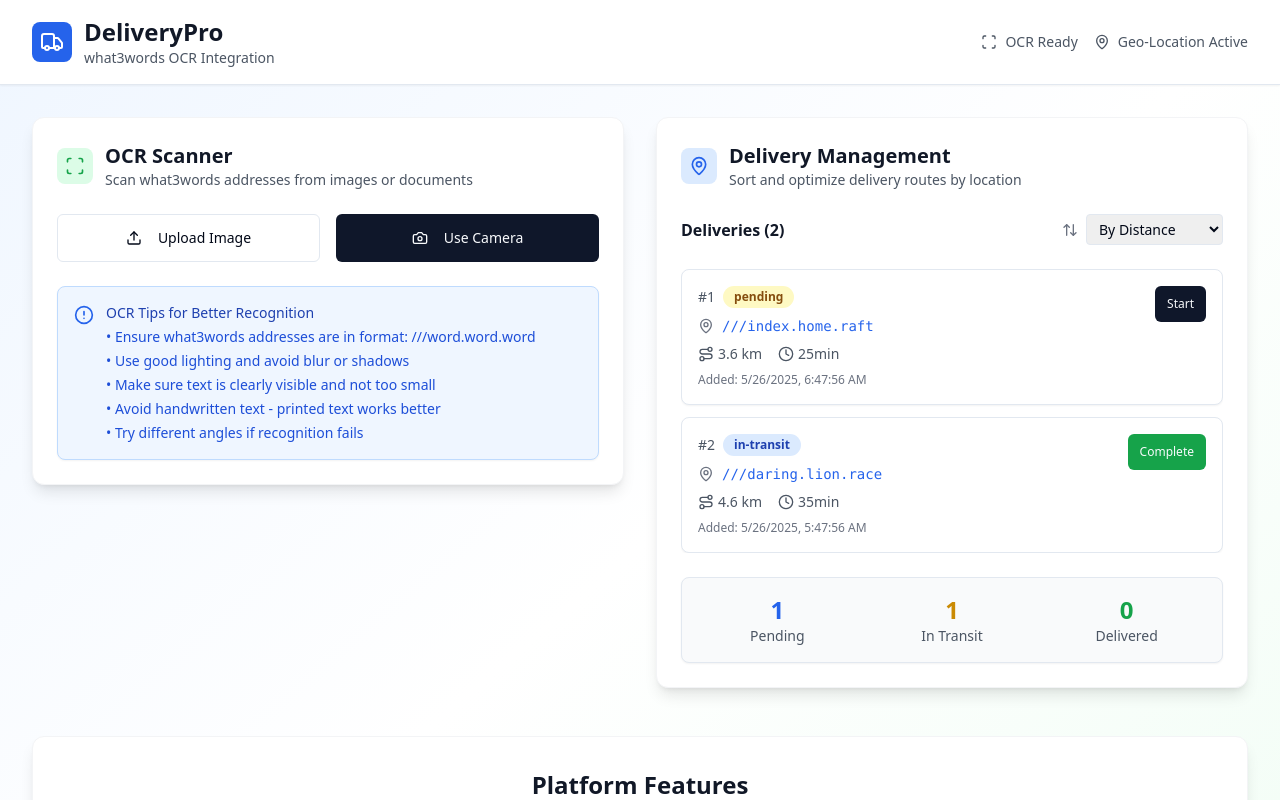
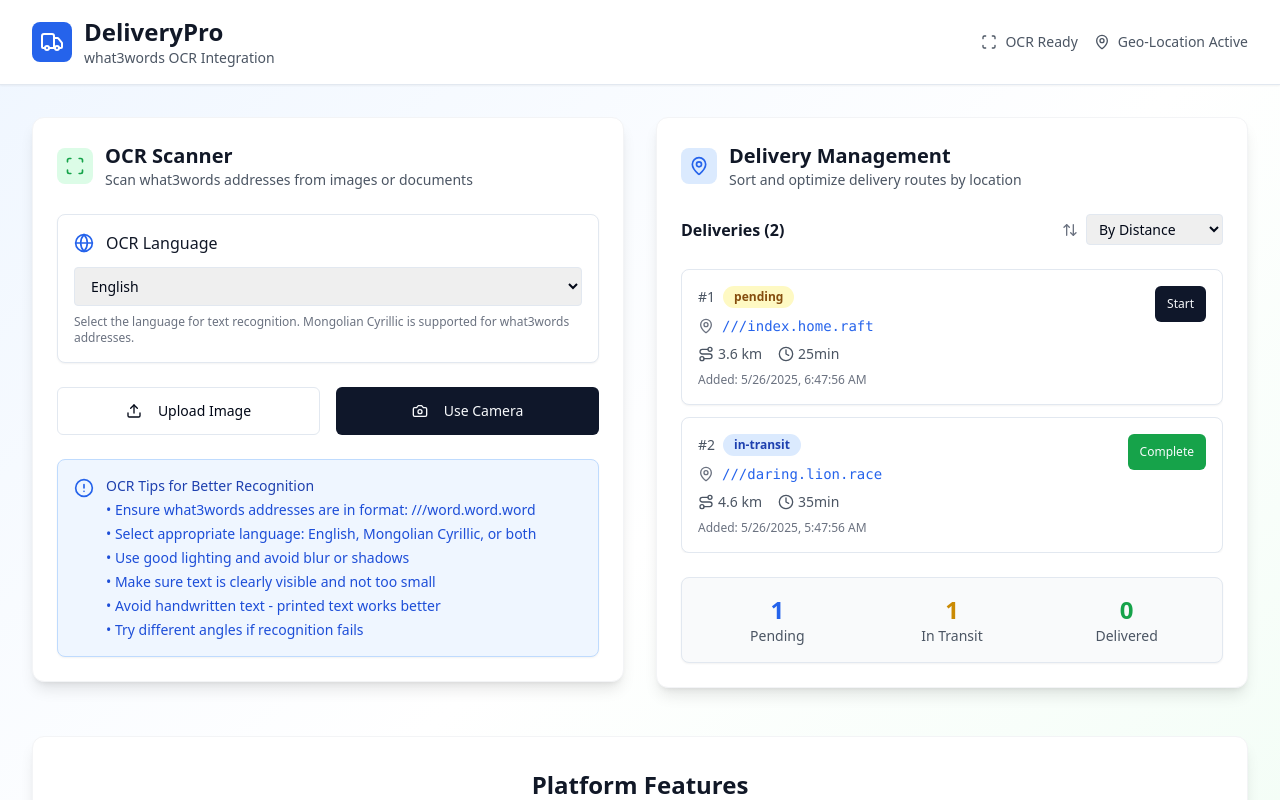
Before and after one commit to optidazi/address-atlas-locate, a React (Vite) app: page / in a window 1280 px wide. Shown: the top 800 px of the page. Built offline with nearby package versions, Linux system fonts and the light colour scheme.

Commit message:
Add Mongolian Cyrillic support to OCR
Update Tesseract.js configuration to include Mongolian Cyrillic language for improved OCR accuracy.

```diff
--- a/src/components/OCRScanner.tsx
+++ b/src/components/OCRScanner.tsx
@@ -1,5 +1,5 @@
 import React, { useState, useRef, useCallback } from 'react';
-import { Camera, Upload, Scan, CheckCircle, AlertCircle, Info } from 'lucide-react';
+import { Camera, Upload, Scan, CheckCircle, AlertCircle, Info, Globe } from 'lucide-react';
 import { Button } from '@/components/ui/button';
 import { Card } from '@/components/ui/card';
 import { toast } from 'sonner';
@@ -20,7 +20,15 @@ const OCRScanner = () => {
   const [previewImage, setPreviewImage] = useState<string | null>(null);
   const [ocrProgress, setOcrProgress] = useState(0);
   const [extractedText, setExtractedText] = useState<string>('');
+  const [selectedLanguage, setSelectedLanguage] = useState<string>('eng');
   const fileInputRef = useRef<HTMLInputElement>(null);
+
+  // Language options for OCR
+  const languageOptions = [
+    { code: 'eng', name: 'English' },
+    { code: 'mon', name: 'Mongolian Cyrillic' },
+    { code: 'eng+mon', name: 'English + Mongolian' },
+  ];
 
   // Extract what3words addresses from text using multiple regex patterns
   const extractWhat3Words = (text: string): string[] => {
@@ -76,12 +84,13 @@ const OCRScanner = () => {
            { lat: 51.5074 + (Math.random() - 0.5) * 0.1, lng: -0.1278 + (Math.random() - 0.5) * 0.1 };
   };
 
-  // Real OCR processing function
+  // Updated OCR processing function with language support
   const processOCR = useCallback(async (imageData: string): Promise<ScanResult> => {
     return new Promise((resolve, reject) => {
+      console.log(`Starting OCR with language: ${selectedLanguage}`);
       Tesseract.recognize(
         imageData,
-        'eng',
+        selectedLanguage,
         {
           logger: m => {
             if (m.status === 'recognizing text') {
@@ -111,7 +120,7 @@ const OCRScanner = () => {
         });
       }).catch(reject);
     });
-  }, []);
+  }, [selectedLanguage]);
 
   const handleFileUpload = async (event: React.ChangeEvent<HTMLInputElement>) => {
     const file = event.target.files?.[0];
@@ -190,6 +199,29 @@ const OCRScanner = () => {
 
   return (
     <div className="space-y-6">
+      {/* Language Selection */}
+      <Card className="p-4">
+        <div className="flex items-center space-x-3 mb-3">
+          <Globe className="h-5 w-5 text-blue-600" />
+          <h4 className="font-medium text-gray-900">OCR Language</h4>
+        </div>
+        <select
+          value={selectedLanguage}
+          onChange={(e) => setSelectedLanguage(e.target.value)}
+          className="w-full border rounded px-3 py-2 text-sm"
+          disabled={isScanning}
+        >
+          {languageOptions.map(lang => (
+            <option key={lang.code} value={lang.code}>
+              {lang.name}
+            </option>
+          ))}
+        </select>
+        <p className="text-xs text-gray-500 mt-2">
+          Select the language for text recognition. Mongolian Cyrillic is supported for what3words addresses.
+        </p>
+      </Card>
+
       {/* Upload Controls */}
       <div className="grid grid-cols-2 gap-4">
         <Button
@@ -314,6 +346,7 @@ const OCRScanner = () => {
             <p className="font-medium mb-1">OCR Tips for Better Recognition</p>
             <ul className="space-y-1 text-blue-700">
               <li>• Ensure what3words addresses are in format: ///word.word.word</li>
+              <li>• Select appropriate language: English, Mongolian Cyrillic, or both</li>
               <li>• Use good lighting and avoid blur or shadows</li>
               <li>• Make sure text is clearly visible and not too small</li>
               <li>• Avoid handwritten text - printed text works better</li>
```
